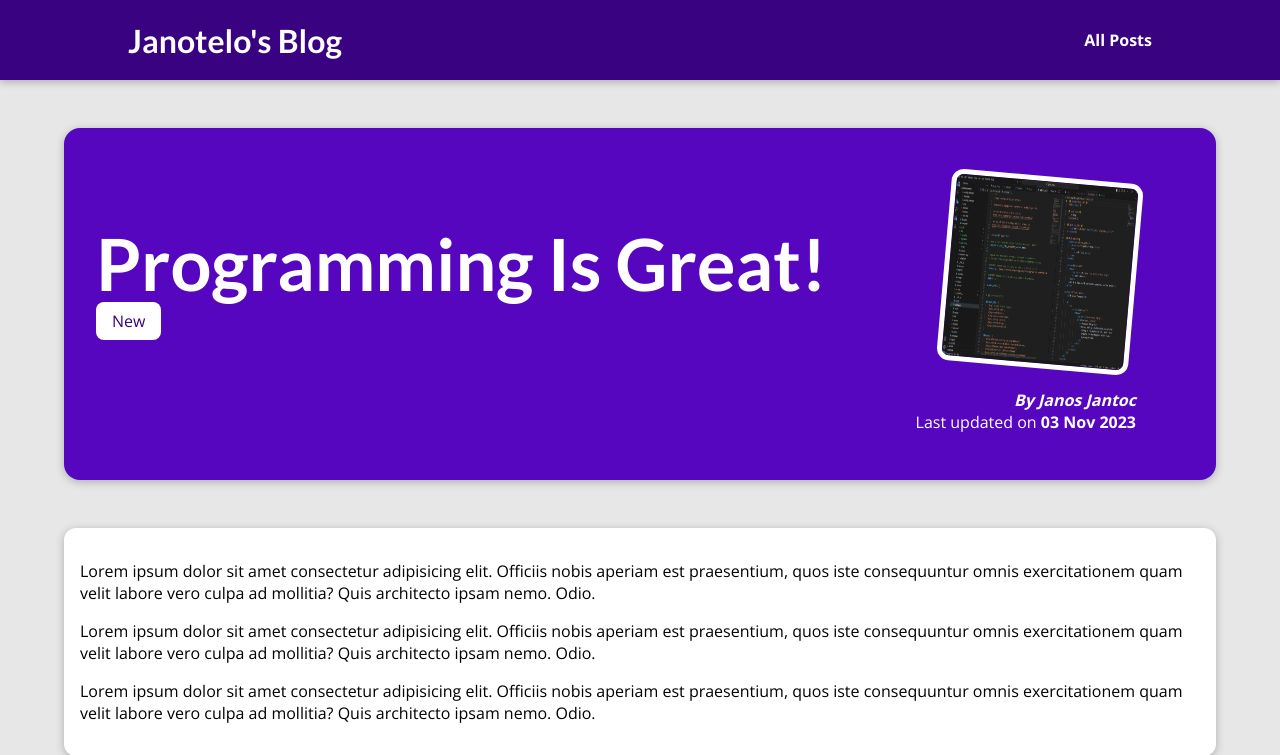
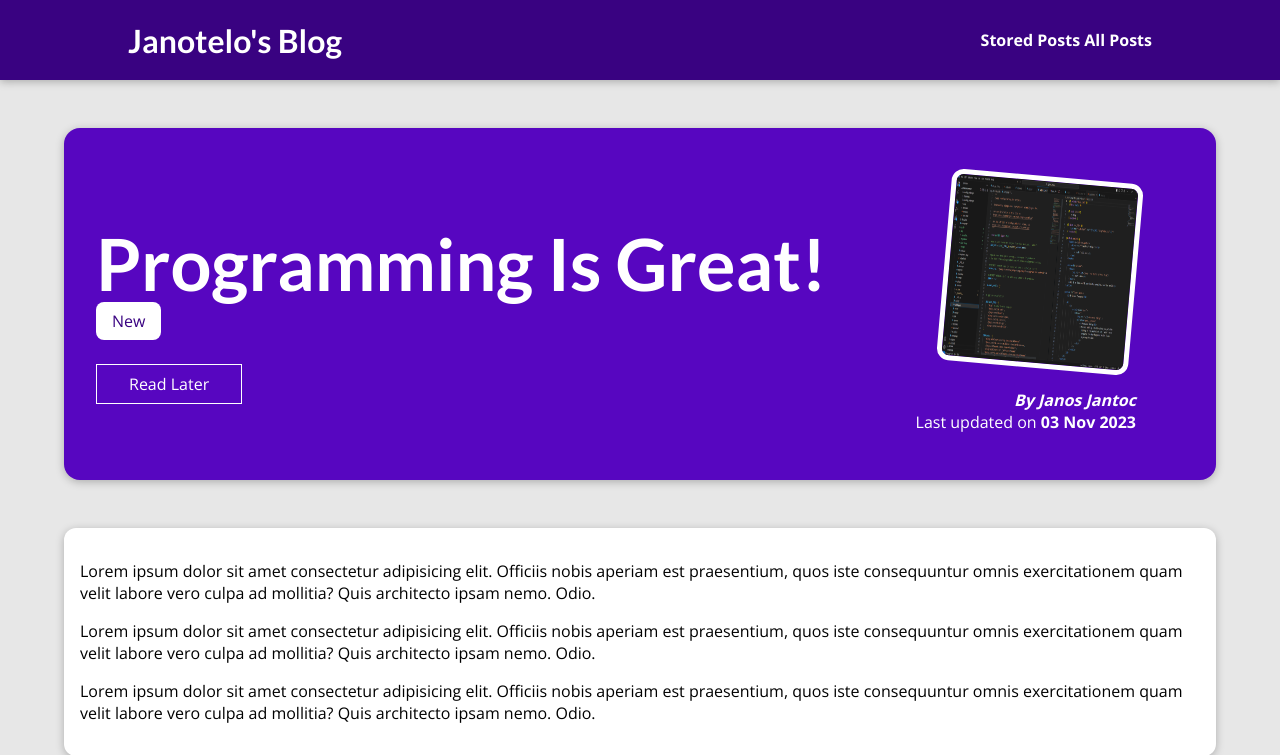
Before and after one commit to Janotelo/Python_Django, a Django app: a page that uses course_project_section_14/my_site/templates/base.html in a window 1280 px wide. Shown: the top 755 px of the page. Run offline with Django 4.2, Linux system fonts and the light colour scheme; data comes from the database, SQL or seed files in the repository; both versions use the stored data as it was after the commit.

Commit message:
Section 197 - Read Later Starting Setup & Section 198 - Managing Read Later via Session | Settup views, urls, sessions and styles of the read later page.

```diff
--- a/course_project_section_14/my_site/blog/static/blog/post-detail.css
+++ b/course_project_section_14/my_site/blog/static/blog/post-detail.css
@@ -55,6 +55,25 @@ body {
 
   #summary time {
     font-weight: bold;
+  }
+
+  #read-later {
+    margin: 2rem 0;
+  }
+
+  #read-later button {
+    background-color: transparent;
+    border: 1px solid white;
+    padding: 0.5rem 2rem;
+    font: inherit;
+    color: white;
+    cursor: pointer;
+  }
+
+  #read-later button:hover,
+  #read-later button:active {
+    background-color: white;
+    color: #390281;
   }
 
   main {
--- a/course_project_section_14/my_site/blog/templates/blog/post-detail.html
+++ b/course_project_section_14/my_site/blog/templates/blog/post-detail.html
@@ -26,6 +26,15 @@
                 <span class="tag">{{ tag.caption }}</span>
             {% endfor %}
         </div>
+
+        <div id="read-later">
+            <form action="{% url "read-later" %}" method="POST">
+                {% csrf_token %}
+                <input type="hidden" value="{{ post.id }}" name="post_id">
+                <button>Read Later</button>
+            </form>
+        </div>
+
         <article>
             <img src="{{ post.image.url }}" alt="{{ post.title }}" />
             <address>By <a href="mailto:{{post.author.email_address}}">{{ post.author }}</a></address>
--- a/course_project_section_14/my_site/blog/urls.py
+++ b/course_project_section_14/my_site/blog/urls.py
@@ -6,5 +6,6 @@ urlpatterns = [
     path("", views.StartingPageView.as_view(), name="starting-page"),
     path("posts", views.AllPostsView.as_view(), name="posts-page"),
     path("posts/<slug:slug>", views.SinglePostView.as_view(),
-          name="post-detail-page") # /posts/my-first-post
+          name="post-detail-page"), # /posts/my-first-post
+    path("read-later", views.ReadLaterView.as_view(), name="read-later")
 ]
--- a/course_project_section_14/my_site/blog/views.py
+++ b/course_project_section_14/my_site/blog/views.py
@@ -60,3 +60,33 @@ class SinglePostView(View):
             "comments": post.comments.all().order_by("-id")
         }
         return render(request, "blog/post-detail.html", context)
+
+class ReadLaterView(View):
+    def get(self, request):
+        stored_posts = request.session.get("stored_posts")
+
+        context = {}
+
+        if stored_posts is None or len(stored_posts) == 0:
+            context["posts"] = []
+            context["has_posts"] = False
+        else:
+            posts = Post.objects.filter(id__in=stored_posts) # Modifier
+            context["posts"] = posts
+            context["has_posts"] = True
+
+        return render(request, "blog/stored-posts.html", context)
+
+    def post(self, request):
+        stored_posts = request.session.get("stored_posts")
+
+        if stored_posts is None:
+            stored_posts = []
+
+        post_id = int(request.POST["post_id"])
+
+        if post_id not in stored_posts:
+            stored_posts.append(post_id)
+            request.session["stored_posts"] = stored_posts
+
+        return HttpResponseRedirect("/")
--- a/course_project_section_14/my_site/templates/base.html
+++ b/course_project_section_14/my_site/templates/base.html
@@ -15,6 +15,7 @@
     <header id="main-navigation">
         <h1><a href="{% url "starting-page" %}">Janotelo's Blog</a></h1>
         <nav>
+            <a href="{% url "read-later" %}">Stored Posts</a>
             <a href="{% url "posts-page" %}">All Posts</a>
         </nav>
     </header>
```
Also changed, not shown: course_project_section_14/my_site/blog/templates/blog/stored-posts.html (added, +18 -0 lines), course_project_section_14/my_site/db.sqlite3.
